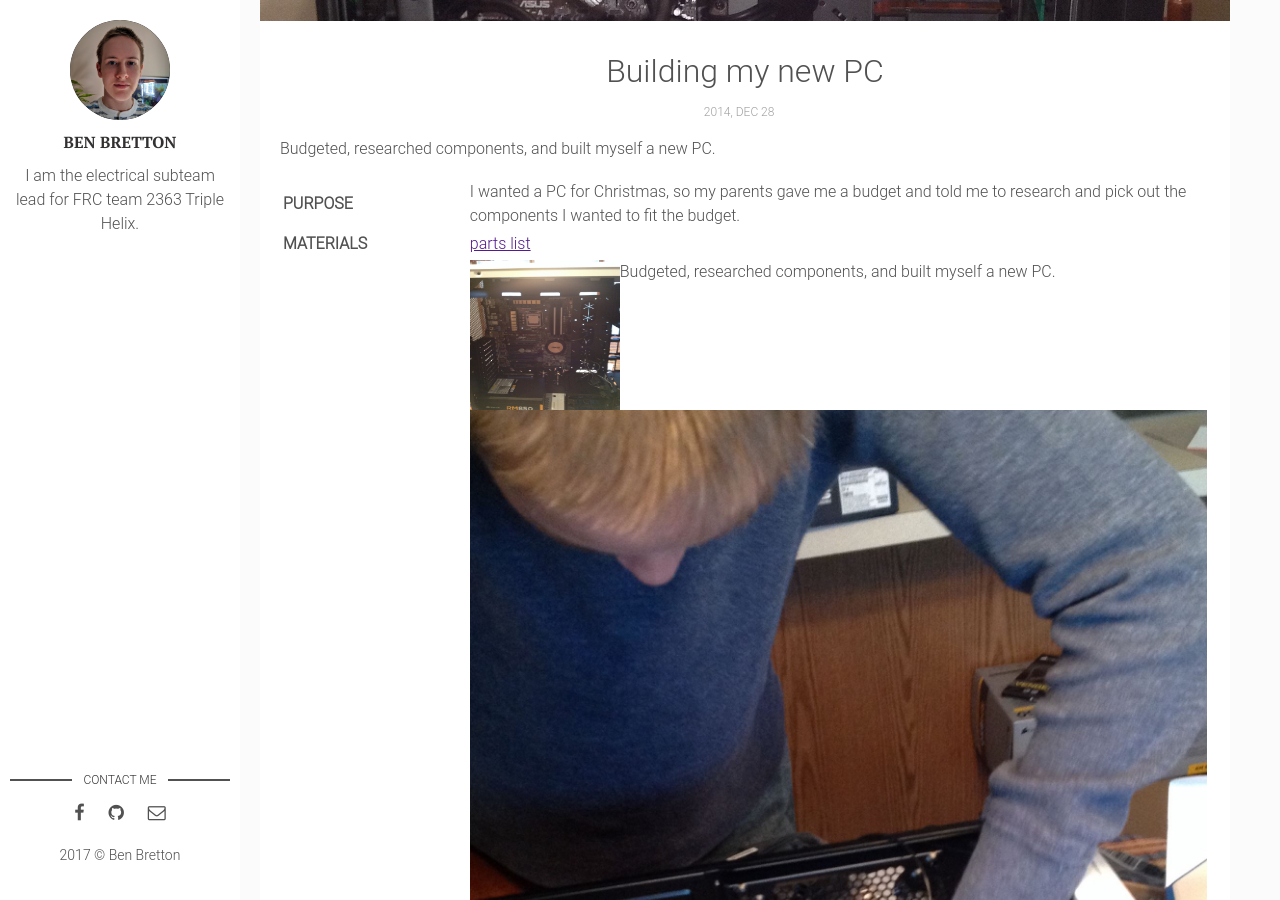
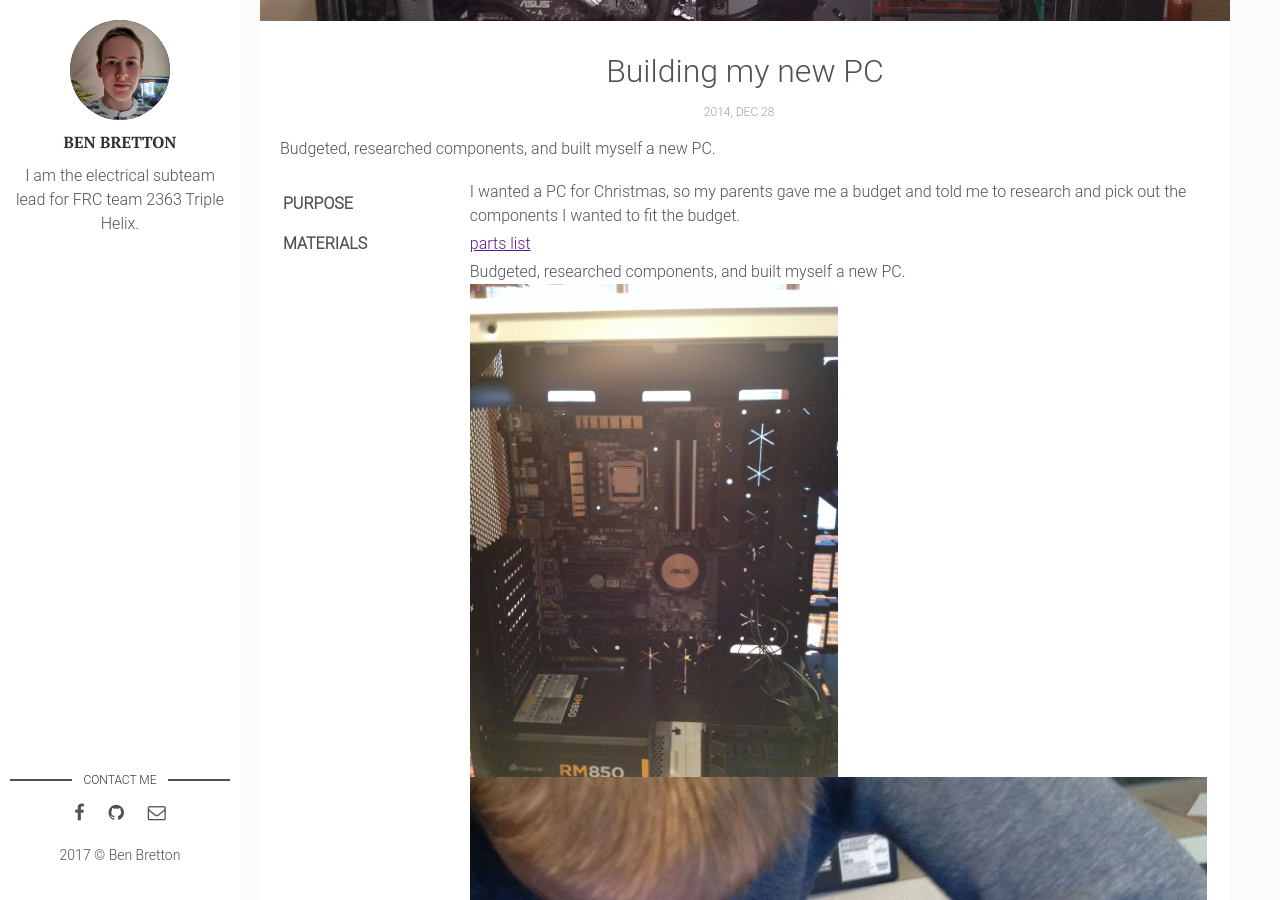
Before and after one commit to wbenb/wbenb.github.io, a Jekyll site: the page built from _posts/2014-12-28-pc-build.markdown, in a window 1280 px wide and 900 px high, scrolled down 499 px. Built offline with Jekyll 4.4.1, drawn with Linux system fonts in a browser that asks for light colours.

Commit message:
pc build line break

```diff
--- a/_posts/2014-12-28-pc-build.markdown
+++ b/_posts/2014-12-28-pc-build.markdown
@@ -27,7 +27,8 @@ Budgeted, researched components, and built myself a new PC.
 <tr>
 <td markdown="span">**MY ROLE**</td>
 <td markdown="span">Budgeted, researched components, and built myself a new PC.
-<a href="Inside PC"><img src="http://wbenb.github.io/assets/img/PCInside.jpg" align="left" height="150" width="150" ></a>
+<br>
+<a href="Inside PC"><img src="http://wbenb.github.io/assets/img/PCInside.jpg" align="left" height="50%" width="50%" ></a>
 ![Mother Board](http://wbenb.github.io/assets/img/PCMotherBoard.jpg)
 ![CPU](http://wbenb.github.io/assets/img/PCCPU.jpg)
 ![Water Cooled Fan](http://wbenb.github.io/assets/img/PCWaterCool1.jpg)
```
